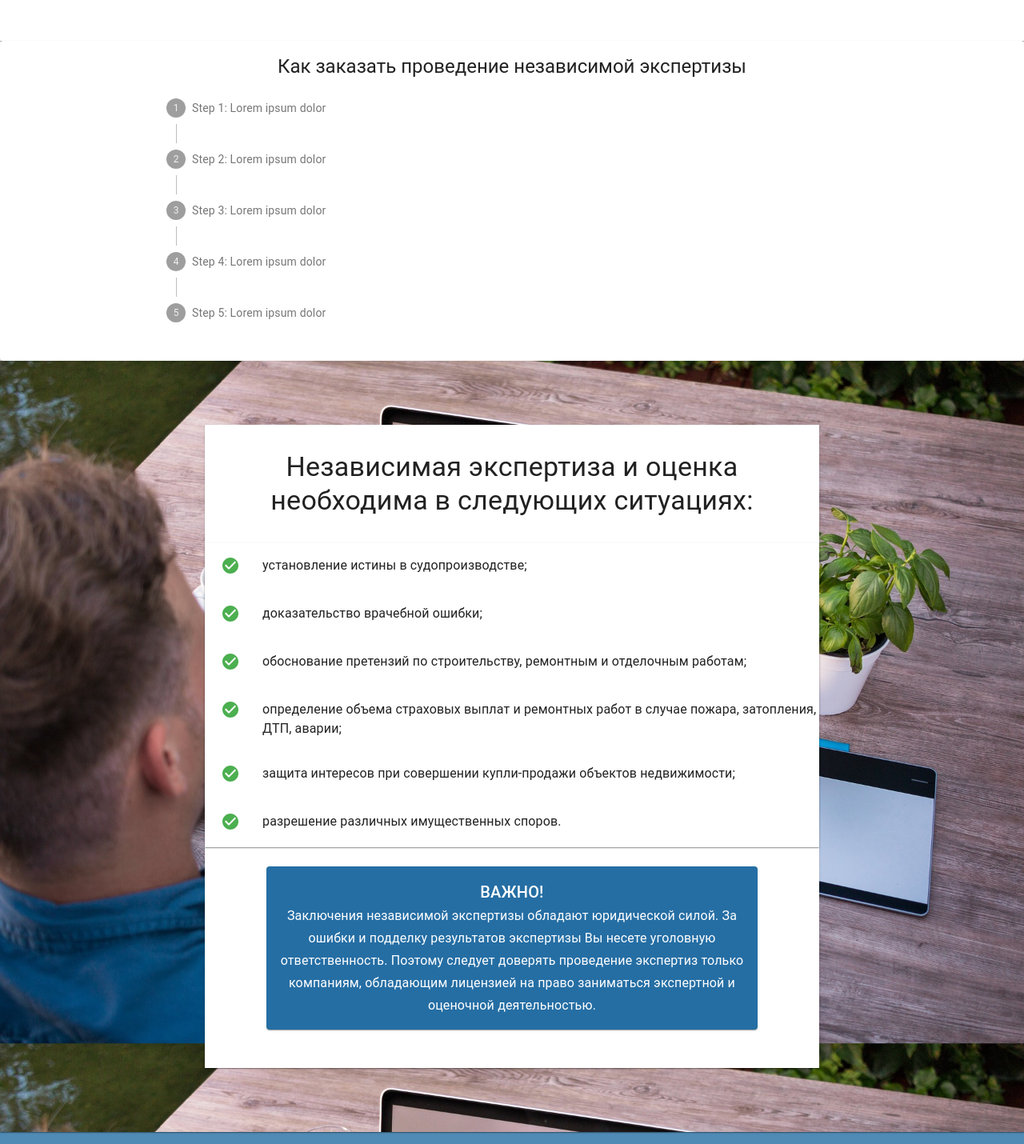
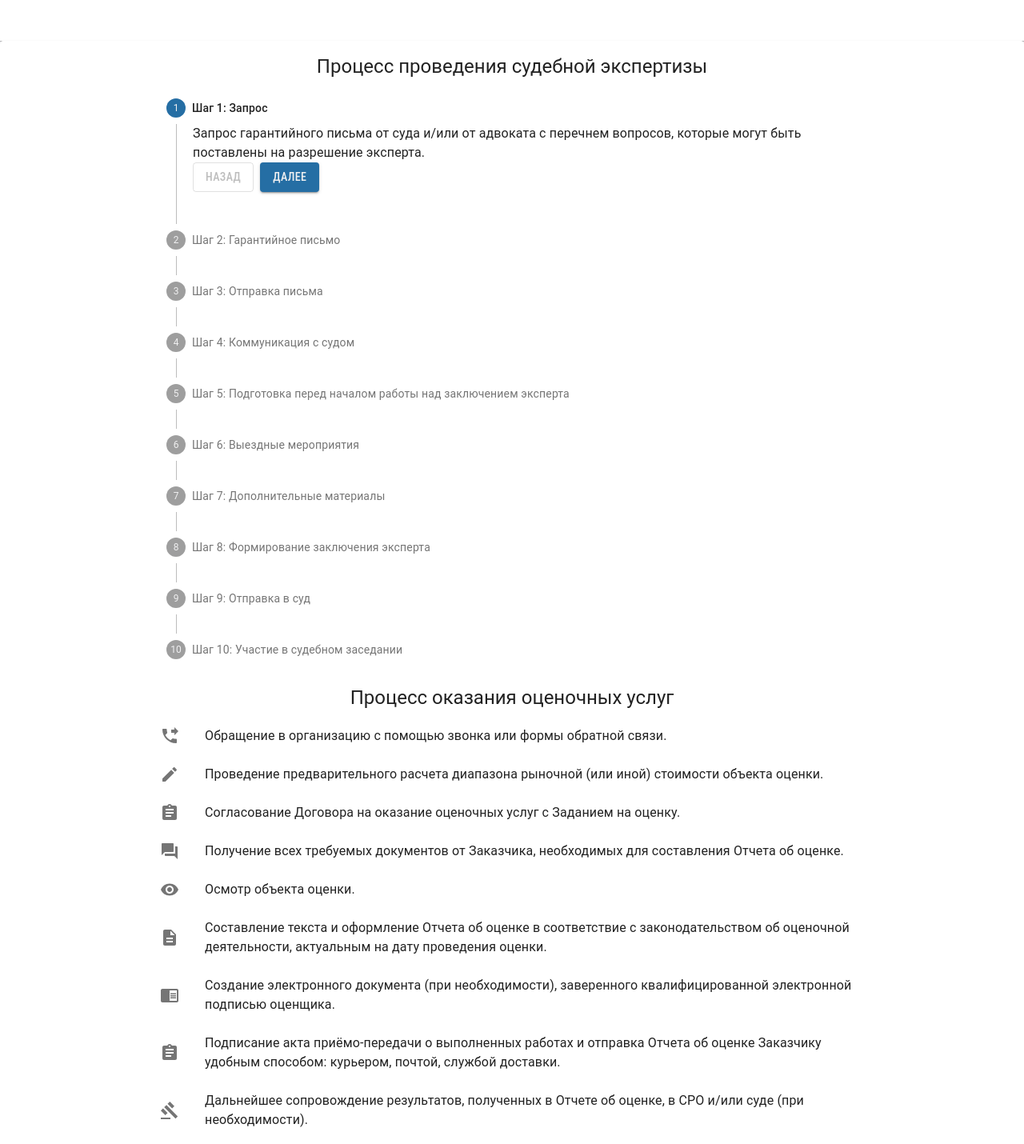
Before and after one commit to avramenkomy/altika, a React (Create React App) app in the folder altika_frontend/: page / in a window 1280 px wide. Shown: the part 5760-7190 px from the top of the page at 80% size. Built offline with nearby package versions, Linux system fonts and the light colour scheme; grey boxes are pictures that could not be loaded.

Commit message:
WIP: update work steps description

```diff
--- /dev/null
+++ b/altika_frontend/src/components/stepByWork/EvaluationProcess.js
@@ -0,0 +1,95 @@
+import React from 'react';
+import {
+  Container, Typography, List, ListItem, ListItemIcon, ListItemText,
+} from '@material-ui/core';
+
+import PhoneForwardedIcon from '@material-ui/icons/PhoneForwarded';
+import EditIcon from '@material-ui/icons/Edit';
+import AssignmentIcon from '@material-ui/icons/Assignment';
+import QuestionAnswerIcon from '@material-ui/icons/QuestionAnswer';
+import VisibilityIcon from '@material-ui/icons/Visibility';
+import DescriptionIcon from '@material-ui/icons/Description';
+import ChromeReaderModeIcon from '@material-ui/icons/ChromeReaderMode';
+import GavelIcon from '@material-ui/icons/Gavel';
+
+const desc_1 = 'Обращение в организацию с помощью звонка или формы обратной связи.';
+const desc_2 = 'Проведение предварительного расчета диапазона рыночной (или иной) стоимости объекта оценки.';
+const desc_3 = 'Согласование Договора на оказание оценочных услуг с Заданием на оценку.';
+const desc_4 = 'Получение всех требуемых документов от Заказчика, необходимых для составления Отчета об оценке.';
+const desc_5 = 'Осмотр объекта оценки.';
+const desc_6 = 'Составление текста и оформление Отчета об оценке в соответствие с законодательством об оценочной деятельности, актуальным на дату проведения оценки.';
+const desc_7 = 'Создание электронного документа (при необходимости), заверенного квалифицированной электронной подписью оценщика.';
+const desc_8 = 'Подписание акта приёмо-передачи о выполненных работах и отправка Отчета об оценке Заказчику удобным способом: курьером, почтой, службой доставки.';
+const desc_9 = 'Дальнейшее сопровождение результатов, полученных в Отчете об оценке, в СРО и/или суде (при необходимости).';
+
+
+function EvaluationProcess() {
+  return (
+    <React.Fragment>
+      <Container maxWidth={"md"}>
+        <Typography variant="h5" style={{ textAlign: 'center' }}>
+          Процесс оказания оценочных услуг
+        </Typography>
+
+        <List>
+          <ListItem>
+            <ListItemIcon>
+              <PhoneForwardedIcon />
+            </ListItemIcon>
+            <ListItemText primary={desc_1} />
+          </ListItem>
+          <ListItem>
+            <ListItemIcon>
+              <EditIcon />
+            </ListItemIcon>
+            <ListItemText primary={desc_2} />
+          </ListItem>
+          <ListItem>
+            <ListItemIcon>
+              <AssignmentIcon />
+            </ListItemIcon>
+            <ListItemText primary={desc_3} />
+          </ListItem>
+          <ListItem>
+            <ListItemIcon>
+              <QuestionAnswerIcon />
+            </ListItemIcon>
+            <ListItemText primary={desc_4} />
+          </ListItem>
+          <ListItem>
+            <ListItemIcon>
+              <VisibilityIcon />
+            </ListItemIcon>
+            <ListItemText primary={desc_5} />
+          </ListItem>
+          <ListItem>
+            <ListItemIcon>
+              <DescriptionIcon />
+            </ListItemIcon>
+            <ListItemText primary={desc_6} />
+          </ListItem>
+          <ListItem>
+            <ListItemIcon>
+              <ChromeReaderModeIcon />
+            </ListItemIcon>
+            <ListItemText primary={desc_7} />
+          </ListItem>
+          <ListItem>
+            <ListItemIcon>
+              <AssignmentIcon />
+            </ListItemIcon>
+            <ListItemText primary={desc_8} />
+          </ListItem>
+          <ListItem>
+            <ListItemIcon>
+              <GavelIcon />
+            </ListItemIcon>
+            <ListItemText primary={desc_9} />
+          </ListItem>
+        </List>
+      </Container>
+    </React.Fragment>
+  )
+}
+
+export default EvaluationProcess;
--- a/altika_frontend/src/components/stepByWork/StepByWork.js
+++ b/altika_frontend/src/components/stepByWork/StepByWork.js
@@ -1,22 +1,27 @@
 import React from 'react';
 import { makeStyles } from '@material-ui/core/styles';
 import { Stepper, Step, StepLabel, StepContent, Button, Typography, Container, Paper} from '@material-ui/core';
+
+import EvaluationProcess from './EvaluationProcess';
 
 const useStyles = makeStyles((theme) => ({
   root: {
     paddingTop: theme.spacing(2),
     paddingBottom: theme.spacing(2),
-    // width: '100vw',
   },
   button: {
-    marginTop: theme.spacing(1),
     marginRight: theme.spacing(1),
   },
   actionsContainer: {
     marginBottom: theme.spacing(2),
   },
   resetContainer: {
-    padding: theme.spacing(3),
+    padding: theme.spacing(1),
+    display: 'flex',
+    flexDirection: 'row',
+    flexWrap: 'nowrap',
+    alignItems: 'center',
+    gap: '5px'
   },
   title: {
     textAlign: 'center'
@@ -25,41 +30,59 @@ const useStyles = makeStyles((theme) => ({
 
 function getSteps() {
   return [
-    'Step 1: Lorem ipsum dolor',
-    'Step 2: Lorem ipsum dolor',
-    'Step 3: Lorem ipsum dolor',
-    'Step 4: Lorem ipsum dolor',
-    'Step 5: Lorem ipsum dolor'
+    'Шаг 1: Запрос',
+    'Шаг 2: Гарантийное письмо',
+    'Шаг 3: Отправка письма',
+    'Шаг 4: Коммуникация с судом',
+    'Шаг 5: Подготовка перед началом работы над заключением эксперта',
+    'Шаг 6: Выездные мероприятия',
+    'Шаг 7: Дополнительные материалы',
+    'Шаг 8: Формирование заключения эксперта',
+    'Шаг 9: Отправка в суд',
+    'Шаг 10: Участие в судебном заседании',
   ];
 }
 
 function getStepContent(step) {
   switch (step) {
     case 0:
-      return `Lorem ipsum dolor sit amet, consectetur adipiscing elit. Etiam ac euismod
-              justo. Duis consequat nibhvel est dignissim consequat. Mauris lobortis
-              lobortis convallis. Pellentesque hendrerit iaculis justo, nec rhoncus eros.
-              Nam id leo nec eros dignissim posuere.`;
+      return `Запрос гарантийного письма от суда и/или от адвоката с перечнем вопросов,
+              которые могут быть поставлены на разрешение эксперта.`;
     case 1:
-      return `Lorem ipsum dolor sit amet, consectetur adipiscing elit. Etiam ac euismod
-              justo. Duis consequat nibhvel est dignissim consequat. Mauris lobortis
-              lobortis convallis. Pellentesque hendrerit iaculis justo, nec rhoncus eros.
-              Nam id leo nec eros dignissim posuere.`;
+      return `Составление гарантийного письма, содержащего в себе информацию о
+              возможности проведения экспертного исследования, в котором указывается
+              компетенция специалистов, которым будет поручено проведение исследования,
+              сроки и стоимость проведения исследования, а также необходимые документы
+              для проведения всестороннего и обоснованного исследования в рамках
+              поставленных вопросов.`;
     case 2:
-      return `Lorem ipsum dolor sit amet, consectetur adipiscing elit. Etiam ac euismod
-              justo. Duis consequat nibhvel est dignissim consequat. Mauris lobortis
-              lobortis convallis. Pellentesque hendrerit iaculis justo, nec rhoncus eros.
-              Nam id leo nec eros dignissim posuere.`;
+      return `Отправка гарантийного письма с указанием суда, в котором планируется
+              назначение судебной экспертизы, судьи и номера дела, в рамках которого
+              требуется проведение судебного исследования.`;
     case 3:
-      return `Lorem ipsum dolor sit amet, consectetur adipiscing elit. Etiam ac euismod
-              justo. Duis consequat nibhvel est dignissim consequat. Mauris lobortis
-              lobortis convallis. Pellentesque hendrerit iaculis justo, nec rhoncus eros.
-              Nam id leo nec eros dignissim posuere.`;
+      return `Получение определения, томов и/или материалов дела, требуемых эксперту для
+              проведения исследования в рамках поставленных в определение судом вопросов`;
     case 4:
-      return `Lorem ipsum dolor sit amet, consectetur adipiscing elit. Etiam ac euismod
-              justo. Duis consequat nibhvel est dignissim consequat. Mauris lobortis
-              lobortis convallis. Pellentesque hendrerit iaculis justo, nec rhoncus eros.
-              Nam id leo nec eros dignissim posuere.`;
+      return `Разъяснение руководителем организации экспертам, которые назначена
+              экспертиза, прав и обязанностей эксперта, а также предупреждение об уголовной
+              ответственности по ст. 307 УК РФ за дачу заведомо ложного заключения под
+              подписку перед началом ознакомления с материалами дела и составлением заключения
+              эксперта.`;
+    case 5:
+      return `Назначение и проведение осмотра объектов исследования (при необходимости и возможности)
+              в рамках судебного исследования.`;
+    case 6:
+      return `Запрос дополнительных материалов, требуемых экспертам для проведения исследования
+              (при необходимости).`;
+    case 7:
+      return `Составление заключения эксперта, при наличии необходимого и достаточного количества
+              документов для полного, обоснованного и всестороннего исследования вопросов,
+              поставленных на разрешение судом экспертам.`;
+    case 8:
+      return `Отправка томов и/или материалов дела вместе с заключением эксперта обратно в суд.`;
+    case 9:
+      return `Дача показаний (в случае вызова в суд) для пояснений по заключению эксперта строго
+              в рамках исследований по вопросам в заключении эксперта.`;
     default:
       return 'Unknown step';
   }
@@ -67,55 +90,52 @@ function getStepContent(step) {
 
 function StepByWork() {
   const classes = useStyles();
-  const [activeStep, setActiveStep] = React.useState(null);
+
+  const [activeStep, setActiveStep] = React.useState(0);
   const steps = getSteps();
 
-  const handleNext = (index) => {
-    if (activeStep === null && activeStep !== index) {
-      setActiveStep(index);
-    } else if (activeStep === steps.length - 1) {
-      setActiveStep(null);
-    } else {
+  const handleNext = () => {
     setActiveStep((prevActiveStep) => prevActiveStep + 1);
-    }
   };
 
   const handleBack = () => {
     setActiveStep((prevActiveStep) => prevActiveStep - 1);
   };
 
+  const handleReset = () => {
+    setActiveStep(0);
+  };
+
   return (
-
     <Paper className={classes.root}>
       <Container maxWidth={"md"}>
       <Typography variant="h5" className={classes.title}>
-          Как заказать проведение независимой экспертизы
+        Процесс проведения судебной экспертизы
       </Typography>
       <Stepper activeStep={activeStep} orientation="vertical">
         {steps.map((label, index) => (
           <Step key={label}>
-              <StepLabel onClick={() => {handleNext(index)}}>{label}</StepLabel>
+            <StepLabel>{label}</StepLabel>
             <StepContent>
               <Typography>{getStepContent(index)}</Typography>
               <div className={classes.actionsContainer}>
                 <div>
-
-                    {
-                      activeStep === 0
-                        ? null
-                        : <Button onClick={handleBack} className={classes.button}>Back</Button>
-                    }
-
-                    {
-                      activeStep === steps.length - 1
-                        ? null
-                        : <Button
+                  <Button
+                    disabled={activeStep === 0}
+                    onClick={handleBack}
+                    className={classes.button}
+                    variant="outlined"
+                  >
+                    Назад
+                  </Button>
+                  {activeStep < (steps.length - 1) &&
+                    <Button
                       variant="contained"
                       color="primary"
                       onClick={handleNext}
                       className={classes.button}
                     >
-                            Next
+                      Далее
                     </Button>
                   }
                 </div>
@@ -124,9 +144,17 @@ function StepByWork() {
           </Step>
         ))}
       </Stepper>
+      {activeStep === (steps.length - 1) && (
+        <Paper square elevation={0} className={classes.resetContainer}>
+          <Typography>Чтобы начать просмотр заново, нажмите:</Typography>
+          <Button onClick={handleReset} className={classes.button} variant="outlined">
+            В начало
+          </Button>
+        </Paper>
+      )}
       </Container>
+      <EvaluationProcess />
     </Paper>
-
   );
 }
 
```
Lines whose indentation alone changed are shown as unchanged.
